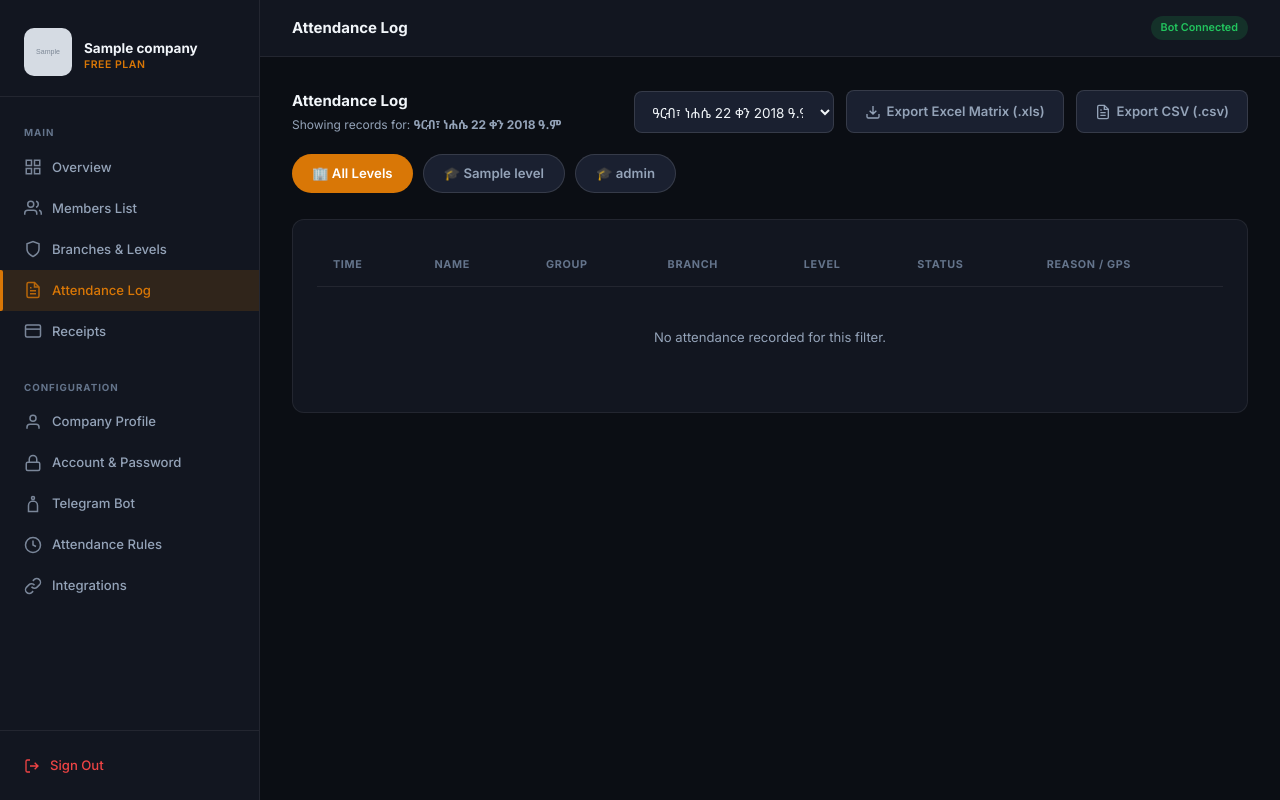
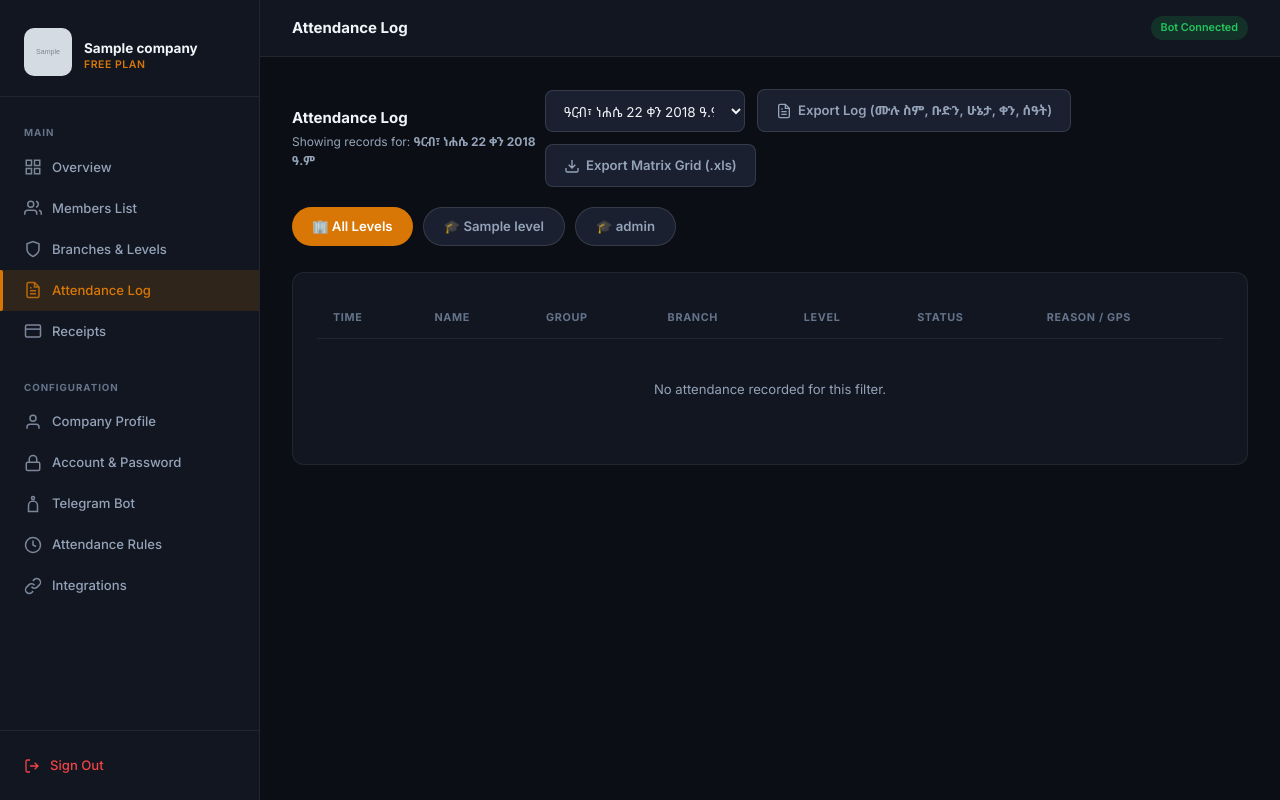
Before and after one commit to abenezerendeshaw/telegram-attendance, a PHP site: page /php-backend/dashboard/attendance.php in a window 1280 px wide. Run offline with PHP 8.4, Linux system fonts and the light colour scheme; the visitor is signed in with stand-in values (Sample User, id 1); tables that the repository leaves empty hold one stand-in row (values such as "Sample post"); grey boxes marked "Sample" are stand-in pictures.

Commit message:
Add Google Sheets log format export with Amharic headers (ሙሉ ስም, ቡድን, ሁኔታ, ቀን, ሰዓት)

```diff
--- a/php-backend/dashboard/attendance.php
+++ b/php-backend/dashboard/attendance.php
@@ -30,10 +30,74 @@ $allLevelNames = array_values(array_unique(array_filter(array_merge(
 ))));
 sort($allLevelNames);
 
-// ── Excel / CSV Matrix Export Handler ──────────────────────────────────────
+// ── Excel / CSV Export Handler ──────────────────────────────────────
 if (isset($_GET['export'])) {
-    $exportType = $_GET['export']; // 'excel' or 'csv'
+    $exportType = $_GET['export']; // 'list', 'excel', or 'csv'
+    $slugName   = slugify($company['name']);
 
+    // ── Mode 1: Log List Export (ሙሉ ስም | ቡድን | ሁኔታ | ቀን | ሰዓት) ──────────
+    if ($exportType === 'list') {
+        $sql = 'SELECT ar.*, m.level_id, l.name as level_name
+                FROM attendance_records ar
+                LEFT JOIN members m ON ar.member_id = m.id
+                LEFT JOIN levels l ON m.level_id = l.id
+                WHERE ar.company_id = ?';
+        $params = [$company['id']];
+
+        if ($levelFilter !== 'all' && $levelFilter !== '') {
+            $sql .= ' AND (ar.level_name = ? OR l.name = ?)';
+            $params[] = $levelFilter;
+            $params[] = $levelFilter;
+        }
+
+        if (!empty($dateFilter) && $dateFilter !== 'all') {
+            $sql .= ' AND ar.eth_date = ?';
+            $params[] = $dateFilter;
+        }
+
+        $sql .= ' ORDER BY ar.submitted_at DESC';
+
+        $stmt = db()->prepare($sql);
+        $stmt->execute($params);
+        $rows = $stmt->fetchAll();
+
+        $fileName = 'Attendance_Log_' . $slugName . '_' . date('Y-m-d') . '.xls';
+        header('Content-Type: application/vnd.ms-excel; charset=utf-8');
+        header("Content-Disposition: attachment; filename=\"{$fileName}\"");
+        header('Cache-Control: max-age=0');
+
+        echo '<!DOCTYPE html><html><head><meta charset="utf-8">';
+        echo '<style>';
+        echo 'table { border-collapse: collapse; font-family: sans-serif; font-size: 13px; width: 100%; }';
+        echo 'th { background-color: #d97706; color: #ffffff; padding: 10px; border: 1px solid #b45309; text-align: left; }';
+        echo 'td { padding: 8px; border: 1px solid #e5e0d6; text-align: left; }';
+        echo '.present { color: #16a34a; font-weight: bold; }';
+        echo '.perm { color: #d97706; font-weight: bold; }';
+        echo '</style></head><body>';
+        echo '<h2>' . htmlspecialchars($company['name']) . ' — Attendance Log / አቴንዳንስ ሎግ</h2>';
+        echo '<p>Level: <strong>' . htmlspecialchars($levelFilter === 'all' ? 'All Levels' : $levelFilter) . '</strong> | Date: <strong>' . htmlspecialchars($dateFilter) . '</strong></p>';
+        echo '<table border="1"><thead><tr>';
+        echo '<th>ሙሉ ስም</th><th>ቡድን</th><th>ሁኔታ</th><th>ቀን</th><th>ሰዓት</th>';
+        echo '</tr></thead><tbody>';
+
+        foreach ($rows as $r) {
+            $stLabel = $r['status'] === 'present' ? 'የተገኘ' : 'ፈቃድ';
+            $stClass = $r['status'] === 'present' ? 'present' : 'perm';
+            $timeVal = $r['eth_time'] ?: date('H:i:s', strtotime($r['submitted_at']));
+            echo '<tr>';
+            echo '<td>' . htmlspecialchars($r['member_name']) . '</td>';
+            echo '<td>' . htmlspecialchars($r['group_name'] ?: '—') . '</td>';
+            echo '<td class="' . $stClass . '">' . htmlspecialchars($stLabel) . '</td>';
+            echo '<td>' . htmlspecialchars($r['eth_date']) . '</td>';
+            echo '<td>' . htmlspecialchars($timeVal) . '</td>';
+            echo '</tr>';
+        }
+
+        echo '</tbody></table></body></html>';
+        exit;
+    }
+
+    // ── Mode 2 & 3: Matrix Grid Export (Person vs Dates with ✓ / ✗ / P) ──
     // 1. Fetch all distinct dates for this company
     $stmt = db()->prepare('SELECT DISTINCT eth_date FROM attendance_records WHERE company_id = ? ORDER BY eth_date ASC');
     $stmt->execute([$company['id']]);
@@ -72,8 +136,6 @@ if (isset($_GET['export'])) {
         $attMap[$kName][$a['eth_date']] = $a['status'];
     }
 
-    $slugName = slugify($company['name']);
-
     if ($exportType === 'csv') {
         // Output UTF-8 BOM CSV
         header('Content-Type: text/csv; charset=utf-8');
@@ -84,7 +146,7 @@ if (isset($_GET['export'])) {
         fwrite($output, "\xEF\xBB\xBF");
 
         // Header Row
-        $header = ['Member Name', 'Group', 'Level'];
+        $header = ['ሙሉ ስም', 'ቡድን', 'ደረጃ (Level)'];
         foreach ($distinctDates as $d) {
             $header[] = $d;
         }
@@ -128,7 +190,7 @@ if (isset($_GET['export'])) {
         fclose($output);
         exit;
     } else {
-        // Output Styled HTML Spreadsheet (.xls)
+        // Output Styled HTML Spreadsheet (.xls) Matrix
         $fileName = 'Attendance_Matrix_' . $slugName . '_' . date('Y-m-d') . '.xls';
         header('Content-Type: application/vnd.ms-excel; charset=utf-8');
         header("Content-Disposition: attachment; filename=\"{$fileName}\"");
@@ -147,7 +209,7 @@ if (isset($_GET['export'])) {
         echo '<h2>' . htmlspecialchars($company['name']) . ' — Attendance Matrix Report</h2>';
         echo '<p>Level Filter: <strong>' . htmlspecialchars($levelFilter === 'all' ? 'All Levels' : $levelFilter) . '</strong> | Generated: ' . date('Y-m-d H:i') . '</p>';
         echo '<table border="1"><thead><tr>';
-        echo '<th>Member Name</th><th>Group</th><th>Level</th>';
+        echo '<th>ሙሉ ስም</th><th>ቡድን</th><th>ደረጃ (Level)</th>';
         foreach ($distinctDates as $d) {
             echo '<th>' . htmlspecialchars($d) . '</th>';
         }
@@ -236,13 +298,14 @@ include __DIR__ . '/_header.php';
         </select>
       </form>
 
+      <a href="attendance.php?export=list&level=<?= urlencode($levelFilter) ?>&date=<?= urlencode($dateFilter) ?>" class="btn btn-secondary" style="display:inline-flex;align-items:center;gap:6px;text-decoration:none">
+        <svg viewBox="0 0 24 24" width="16" height="16" fill="none" stroke="currentColor" stroke-width="2"><path d="M14 2H6a2 2 0 00-2 2v16a2 2 0 002 2h12a2 2 0 002-2V8z"/><path d="M14 2v6h6M16 13H8M16 17H8M10 9H8"/></svg>
+        Export Log (ሙሉ ስም, ቡድን, ሁኔታ, ቀን, ሰዓት)
+      </a>
+
       <a href="attendance.php?export=excel&level=<?= urlencode($levelFilter) ?>" class="btn btn-secondary" style="display:inline-flex;align-items:center;gap:6px;text-decoration:none">
         <svg viewBox="0 0 24 24" width="16" height="16" fill="none" stroke="currentColor" stroke-width="2"><path d="M21 15v4a2 2 0 01-2 2H5a2 2 0 01-2-2v-4M7 10l5 5 5-5M12 15V3"/></svg>
-        Export Excel Matrix (.xls)
-      </a>
-      <a href="attendance.php?export=csv&level=<?= urlencode($levelFilter) ?>" class="btn btn-secondary" style="display:inline-flex;align-items:center;gap:6px;text-decoration:none">
-        <svg viewBox="0 0 24 24" width="16" height="16" fill="none" stroke="currentColor" stroke-width="2"><path d="M14 2H6a2 2 0 00-2 2v16a2 2 0 002 2h12a2 2 0 002-2V8z"/><path d="M14 2v6h6M16 13H8M16 17H8M10 9H8"/></svg>
-        Export CSV (.csv)
+        Export Matrix Grid (.xls)
       </a>
     </div>
   </div>
```
